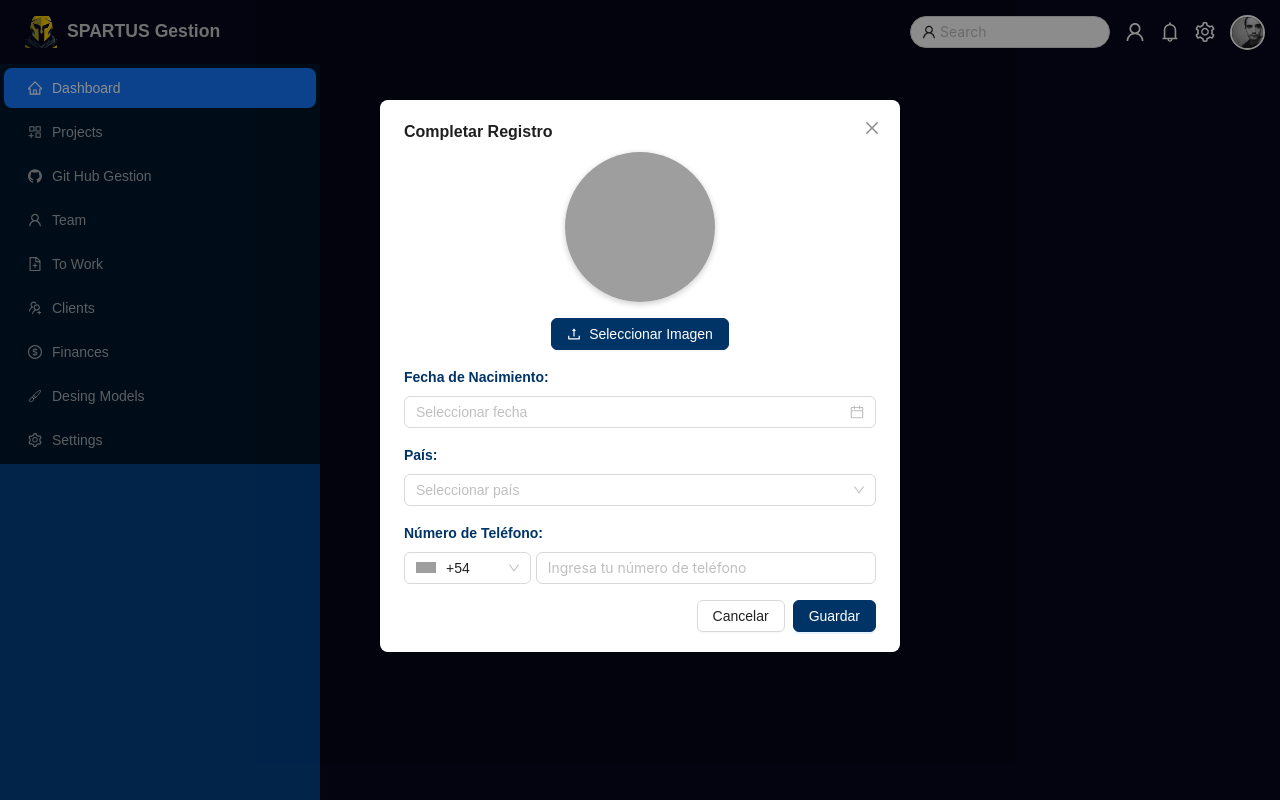
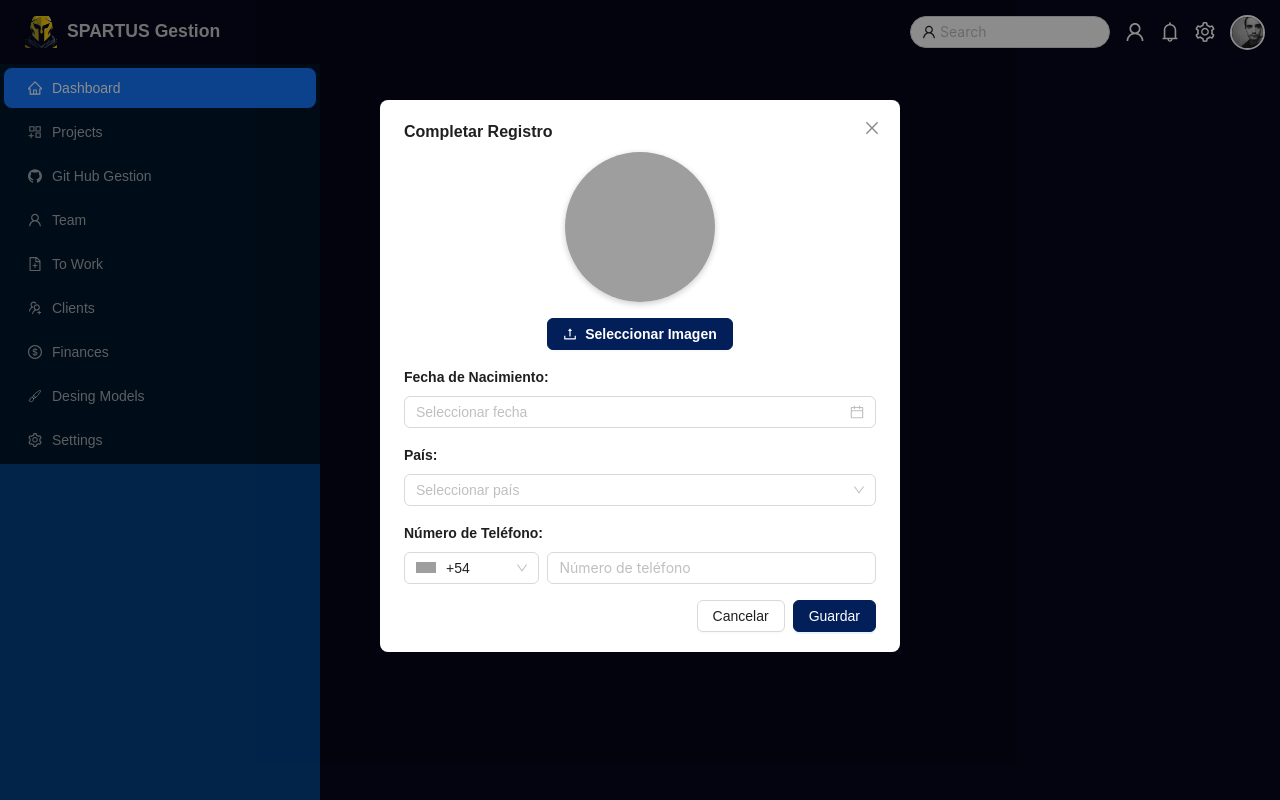
Before and after one commit to SpartusDevs/Spartus-Front, a React (Vite) app: page /dashboard in a window 1280 px wide. Built offline with nearby package versions, Linux system fonts and the light colour scheme; grey boxes are pictures that could not be loaded; a web font is replaced by a local one.

Commit message:
Seguridad de CSS

```diff
--- a/src/components/CompleteRegistrationModal/CompleteRegistrationModal.css
+++ b/src/components/CompleteRegistrationModal/CompleteRegistrationModal.css
@@ -1,8 +1,8 @@
-.register-steps .form-group {
+.register-steps_complReg .form-group_complReg {
   margin-bottom: 16px;
 }
 
-  .register-steps label {
+.register-steps_complReg label {
   display: block;
   font-weight: bold;
   margin-bottom: 8px;
@@ -28,3 +28,39 @@
   object-fit: cover; /* Asegura que la imagen se recorte adecuadamente */
   box-shadow: 0 2px 6px rgba(0, 0, 0, 0.2);
 }
+
+.upload-button {
+  background-color: #031f59;
+  border-color: #031f59;
+  color: white;
+  font-weight: bold;
+}
+
+.input-date_complReg, .input-select_complReg, .input-phone_complReg {
+  width: 100%;
+}
+
+.phone-input-container_complReg {
+  display: flex;
+  align-items: center;
+  gap: 8px;
+}
+
+.flag-icon {
+  width: 20px;
+  margin-right: 8px;
+}
+
+.submit-button_complReg {
+  background-color:  #031f59;
+  border-color:  #031f59;
+}
+
+.submit-button_complReg:hover, .upload-button:hover {
+  background-color:  #053490!important;
+  color:white !important;
+}
+
+.input-phone_complReg{
+  width: 230%;
+}
--- a/src/components/CompleteRegistrationModal/CompleteRegistrationModal.jsx
+++ b/src/components/CompleteRegistrationModal/CompleteRegistrationModal.jsx
@@ -2,9 +2,9 @@ import { useState } from "react";
 import { useNavigate } from "react-router-dom";
 import { Modal, Button, DatePicker, Select, Upload, Input, message } from "antd";
 import { UploadOutlined } from "@ant-design/icons";
-import { handleImageUpload } from "../../utils/imageUtils"; // Importa la función desde el archivo utils
+import { handleImageUpload } from "../../utils/imageUtils"; // Importa la función
 import allCountries from "../../assets/json/countries.json";
-import "./CompleteRegistrationModal.css";
+import "./CompleteRegistrationModal.css"; // Importa los estilos
 
 const { Option } = Select;
 
@@ -15,7 +15,7 @@ function CompleteRegistrationModal() {
     birthDate: null,
     country: "",
     phone: "",
-    countryCode: "+54",
+    countryCode: "+54", // Prefijo de Argentina por defecto
   });
   const navigate = useNavigate();
   const [imagePreview, setImagePreview] = useState(
@@ -78,32 +78,28 @@ function CompleteRegistrationModal() {
         <Button
           key="submit"
           type="primary"
-          style={{ backgroundColor: "#003366", borderColor: "#003366" }}
+          className="submit-button_complReg"
           onClick={handleSubmit}
         >
           Guardar
         </Button>,
       ]}
     >
-      <div className="register-steps">
+      <div className="register-steps_complReg">
         {/* Cargar imagen */}
-        <div className="form-group image-upload-group">
+        <div className="form-group_complReg image-upload-group">
           <div className="image-preview">
             <img src={imagePreview} alt="Preview" />
           </div>
           <Upload
             beforeUpload={() => false}
-            onChange={({ file }) => handleImageUpload(file, setImagePreview, setFormData, formData)} // Usa la función importada
+            onChange={(info) => handleImageUpload(info, setImagePreview, setFormData)} // Usa la función importada
             maxCount={1}
             showUploadList={false}
           >
             <Button
               icon={<UploadOutlined />}
-              style={{
-                backgroundColor: "#003366",
-                color: "#fff",
-                borderColor: "#003366",
-              }}
+              className="upload-button"
             >
               Seleccionar Imagen
             </Button>
@@ -111,20 +107,20 @@ function CompleteRegistrationModal() {
         </div>
 
         {/* Fecha de nacimiento */}
-        <div className="form-group">
-          <label style={{ color: "#003366" }}>Fecha de Nacimiento:</label>
+        <div className="form-group_complReg">
+          <label>Fecha de Nacimiento:</label>
           <DatePicker
-            style={{ width: "100%" }}
+            className="input-date_complReg"
             onChange={handleDateChange}
             placeholder="Seleccionar fecha"
           />
         </div>
 
         {/* País */}
-        <div className="form-group">
-          <label style={{ color: "#003366" }}>País:</label>
+        <div className="form-group_complReg">
+          <label>País:</label>
           <Select
-            style={{ width: "100%" }}
+            className="input-select_complReg"
             onChange={handleCountryChange}
             placeholder="Seleccionar país"
           >
@@ -133,7 +129,7 @@ function CompleteRegistrationModal() {
                 <img
                   src={country.flag}
                   alt={country.name}
-                  style={{ width: 20, height: 15, marginRight: 10 }}
+                  className="flag-icon"
                 />
                 {country.name}
               </Option>
@@ -142,16 +138,15 @@ function CompleteRegistrationModal() {
         </div>
 
         {/* Número de teléfono */}
-        <div className="form-group">
-          <label style={{ color: "#003366" }}>Número de Teléfono:</label>
-          <div style={{ display: "flex", alignItems: "center", gap: "5px" }}>
-            {/* Selección del código de país */}
+        <div className="form-group_complReg">
+          <label>Número de Teléfono:</label>
+          <div className="phone-input-container_complReg">
             <Select
               value={formData.countryCode}
               onChange={(value) =>
                 setFormData({ ...formData, countryCode: value })
               }
-              style={{ width: "30%" }}
+              className="input-select_complReg"
               placeholder="Código"
             >
               {allCountries.map((country) => (
@@ -170,13 +165,12 @@ function CompleteRegistrationModal() {
              </Option>
               ))}
             </Select>
-            {/* Input para el número de teléfono */}
             <Input
-              type="text"
-              placeholder="Ingresa tu número de teléfono"
+              className="input-phone_complReg"
               value={formData.phone}
               onChange={handlePhoneChange}
-              style={{ width: "80%" }}
+              placeholder="Número de teléfono"
+              maxLength={15}
             />
           </div>
         </div>
```
Lines whose indentation alone changed are shown as unchanged.
